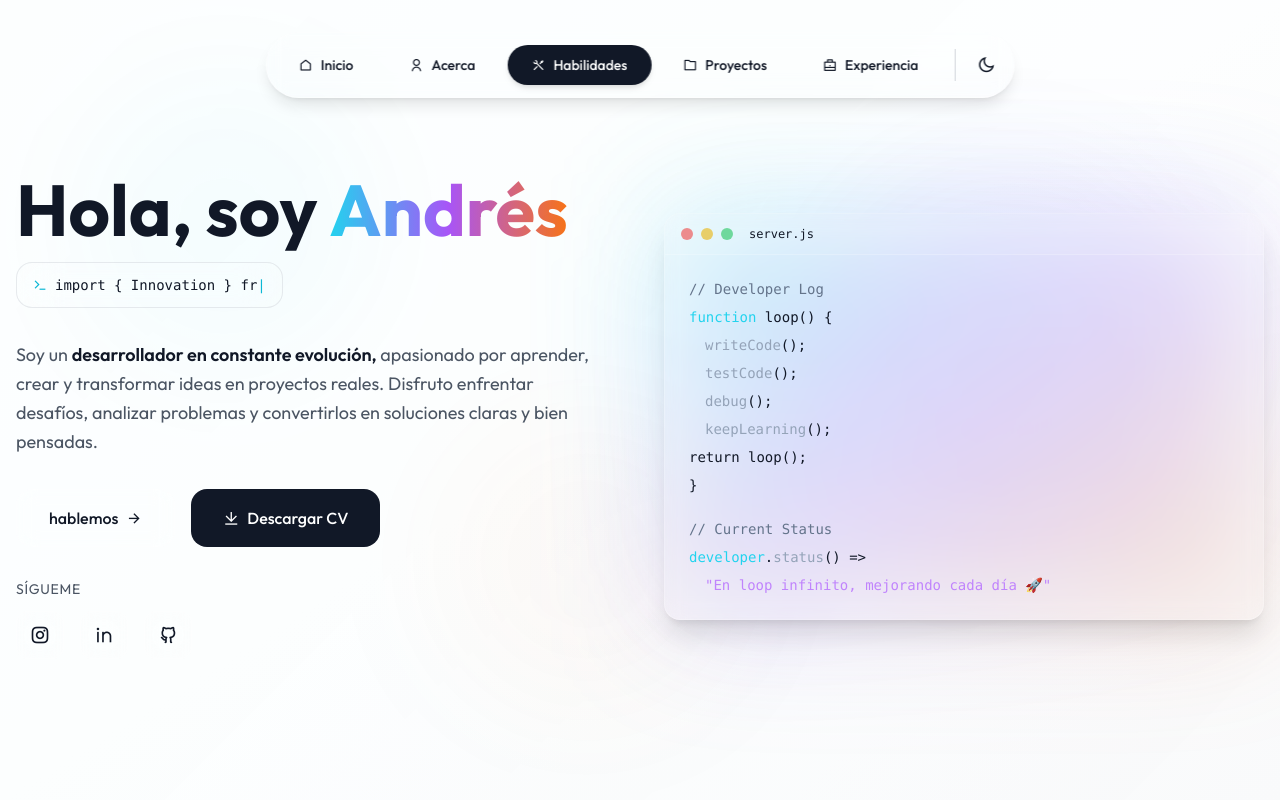
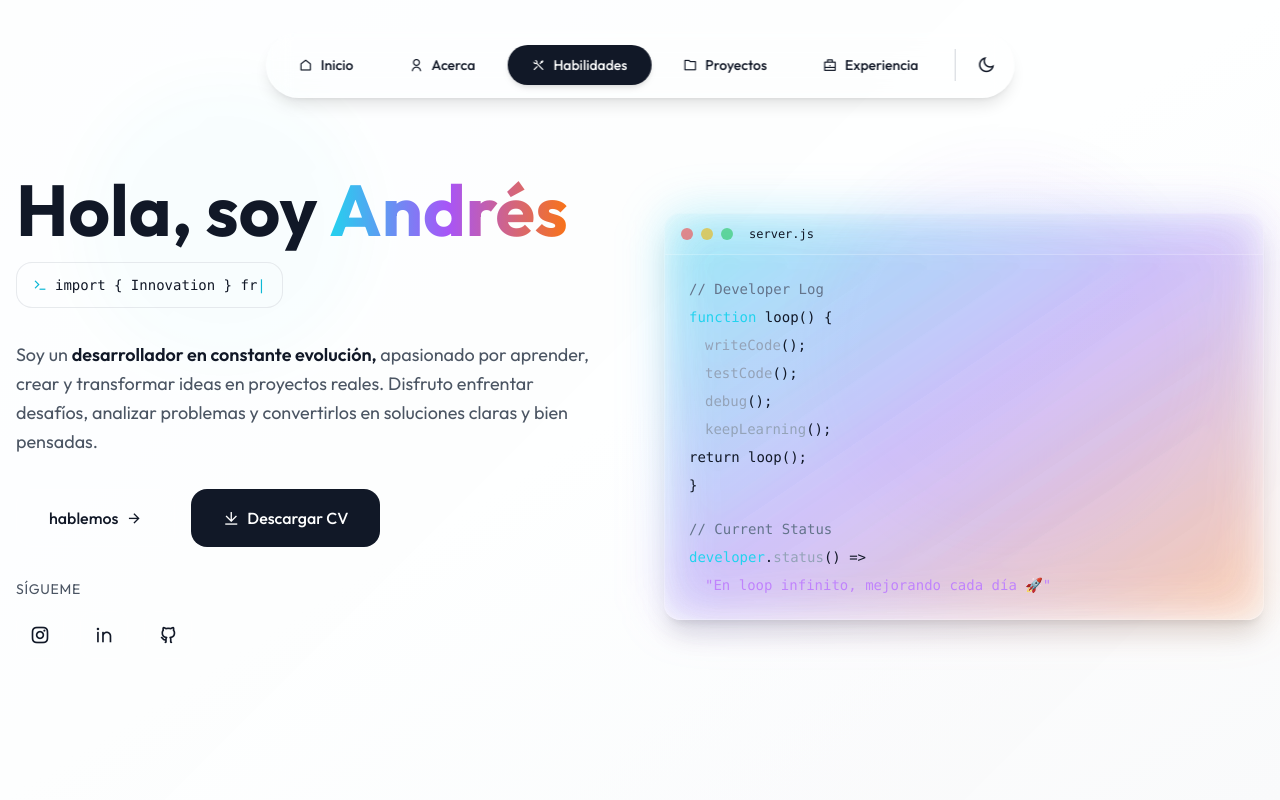
Before and after one commit to AndwSX/Portfolio, a Next.js app: page / in a window 1280 px wide. Shown: the top 800 px of the page. Built offline with nearby package versions, Linux system fonts and the light colour scheme.

Commit message:
Optimizacion y fadein fadeout sections

```diff
--- a/src/app/globals.css
+++ b/src/app/globals.css
@@ -4,22 +4,26 @@
 @tailwind components;
 @tailwind utilities;
 
-/* Glass effect styles */
+/* Glass effect styles - Optimized for performance */
 @layer components {
   .glass {
-    @apply bg-white/10 backdrop-blur-[20px] border border-white/30;
+    @apply bg-white/10 backdrop-blur-[10px] border border-white/30;
+    will-change: transform;
   }
 
   .dark .glass {
-    @apply bg-black/10 backdrop-blur-[20px] border border-white/10;
+    @apply bg-black/10 backdrop-blur-[10px] border border-white/10;
+    will-change: transform;
   }
 
   .glass-strong {
-    @apply bg-white/5 backdrop-blur-[10px] border border-white/40;
+    @apply bg-white/5 backdrop-blur-[12px] border border-white/40;
+    will-change: transform;
   }
 
   .dark .glass-strong {
-    @apply bg-black/5 backdrop-blur-[30px] border border-white/15;
+    @apply bg-black/5 backdrop-blur-[12px] border border-white/15;
+    will-change: transform;
   }
 
   /* Gradient text */
@@ -192,3 +196,35 @@ html {
 .animate-scale-up {
   animation: scale-up 0.4s ease-out;
 }
+
+/* Viewport fade animations */
+@keyframes fadeInUp {
+  from {
+    opacity: 0;
+    transform: translateY(30px);
+  }
+  to {
+    opacity: 1;
+    transform: translateY(0);
+  }
+}
+
+@keyframes fadeOut {
+  from {
+    opacity: 1;
+    transform: translateY(0);
+  }
+  to {
+    opacity: 0;
+    transform: translateY(-20px);
+  }
+}
+
+.section-visible {
+  animation: fadeInUp 0.8s ease-out forwards;
+}
+
+.section-hidden {
+  opacity: 0;
+  transform: translateY(30px);
+}
--- a/src/components/AnimatedBackground.tsx
+++ b/src/components/AnimatedBackground.tsx
@@ -2,15 +2,11 @@ export default function AnimatedBackground() {
   return (
     <div className="fixed inset-0 -z-10 overflow-hidden">
       <div className="absolute inset-0 bg-gradient-to-br from-white via-white to-gray-50 dark:from-black dark:via-black dark:to-black"></div>
-      <div className="absolute inset-0 opacity-30">
-        <div className="absolute top-20 left-20 w-72 h-72 bg-cyan-400/20 rounded-full blur-3xl animate-pulse"></div>
+      <div className="absolute inset-0 opacity-20">
+        <div className="absolute top-20 left-20 w-72 h-72 bg-cyan-400/20 rounded-full blur-xl animate-pulse"></div>
         <div
-          className="absolute top-40 right-20 w-96 h-96 bg-purple-500/20 rounded-full blur-3xl animate-pulse"
-          style={{ animationDelay: '1s' }}
-        ></div>
-        <div
-          className="absolute bottom-20 left-1/3 w-80 h-80 bg-orange-500/20 rounded-full blur-3xl animate-pulse"
-          style={{ animationDelay: '2s' }}
+          className="absolute top-40 right-20 w-96 h-96 bg-purple-500/20 rounded-full blur-xl animate-pulse"
+          style={{ animationDelay: '1s', animationDuration: '3s' }}
         ></div>
         <div className="absolute inset-0 bg-gradient-animate animate-gradient"></div>
       </div>
--- a/src/components/sections/AboutSection.tsx
+++ b/src/components/sections/AboutSection.tsx
@@ -1,17 +1,21 @@
 "use client";
 
-import { HIGHLIGHTS, EDUCATION  } from '@/lib/constants'
+import { HIGHLIGHTS, EDUCATION } from '@/lib/constants'
+import { useIntersectionObserver } from '@/hooks/useIntersectionObserver';
 
 export default function AboutSection() {
+  const { targetRef, isIntersecting } = useIntersectionObserver({ threshold: 0.2 });
   return (
     <section
+      ref={targetRef}
       id="acerca"
-      className="min-h-screen flex items-center justify-center px-4 py-24"
+      className={`min-h-screen flex items-center justify-center px-4 py-24 transition-all duration-700 ${isIntersecting ? 'section-visible' : 'section-hidden'
+        }`}
     >
       <div className="container max-w-7xl mx-auto">
         <div className="grid lg:grid-cols-2 gap-12 items-center">
           <div className="relative animate-scale-in order-2 lg:order-1">
-            <div className="absolute inset-0 bg-gradient-to-br from-blue-500/20 via-cyan-500/20 to-purple-500/20 rounded-3xl blur-3xl animate-pulse"></div>
+            <div className="absolute inset-0 bg-gradient-to-br from-blue-500/20 via-cyan-500/20 to-purple-500/20 rounded-3xl blur-xl animate-pulse"></div>
             <div className="relative glass-strong rounded-3xl p-8 shadow-2xl animate-float overflow-hidden">
               <div className="w-full aspect-square bg-gradient-to-br from-blue-500/10 to-cyan-500/10 rounded-2xl flex items-center justify-center">
                 <i className="ri-terminal-box-line text-9xl text-blue-500/30"></i>
--- a/src/components/sections/ExperienceSection.tsx
+++ b/src/components/sections/ExperienceSection.tsx
@@ -2,13 +2,20 @@ import { useState } from 'react';
 
 import { EXPERIENCES } from "@/lib/constants";
 import { ExperienceTimeline } from "@/components/ui/ExperienceCard";
+import { useIntersectionObserver } from '@/hooks/useIntersectionObserver';
 
 
 export default function ExperienceSection() {
   const [activeId, setActiveId] = useState<number | null>(1);
+  const { targetRef, isIntersecting } = useIntersectionObserver({ threshold: 0.2 });
 
   return (
-    <section id="experiencia" className="min-h-screen flex items-center justify-center px-4 pb-24 pt-80">
+    <section
+      ref={targetRef}
+      id="experiencia"
+      className={`min-h-screen flex items-center justify-center px-4 pb-24 pt-80 transition-all duration-700 ${isIntersecting ? 'section-visible' : 'section-hidden'
+        }`}
+    >
       <div className="container max-w-6xl mx-auto">
         {/* Header */}
         <div className="text-center mb-16 space-y-4">
--- a/src/components/sections/HeroSection.tsx
+++ b/src/components/sections/HeroSection.tsx
@@ -2,19 +2,22 @@
 
 import { useEffect, useState } from "react";
 import SocialLinks from "@/components/ui/SocialLinks";
+import { useIntersectionObserver } from "@/hooks/useIntersectionObserver";
+
+// Move texts outside component to prevent re-renders
+const texts = [
+  "import { Innovation } from 'creativity';",
+  "const developer = new AIEngineer();",
+  "console.log('Building the future...');",
+  "const passion = AI + WebDev + Design;",
+];
 
 export default function HeroSection() {
   const [displayText, setDisplayText] = useState("");
   const [textIndex, setTextIndex] = useState(0);
   const [charIndex, setCharIndex] = useState(0);
   const [isDeleting, setIsDeleting] = useState(false);
-
-  const texts = [
-    "import { Innovation } from 'creativity';",
-    "const developer = new AIEngineer();",
-    "console.log('Building the future...');",
-    "const passion = AI + WebDev + Design;",
-  ];
+  const { targetRef, isIntersecting } = useIntersectionObserver({ threshold: 0.2 });
 
   useEffect(() => {
     const currentText = texts[textIndex];
@@ -46,12 +49,14 @@ export default function HeroSection() {
     );
 
     return () => clearTimeout(timer);
-  }, [charIndex, isDeleting, textIndex, texts]);
+  }, [charIndex, isDeleting, textIndex]);
 
   return (
     <section
+      ref={targetRef}
       id="inicio"
-      className="min-h-screen flex items-center justify-center px-4 pt-24 pb-16"
+      className={`min-h-screen flex items-center justify-center px-4 pt-24 pb-16 transition-all duration-700 ${isIntersecting ? 'section-visible' : 'section-hidden'
+        }`}
     >
       <div className="container max-w-7xl mx-auto">
         <div className="grid lg:grid-cols-2 gap-12 items-center">
@@ -99,8 +104,8 @@ export default function HeroSection() {
 
           <div className="hidden lg:block">
             <div className="relative animate-float">
-              <div className="absolute inset-0 bg-gradient-to-br from-cyan-400/10 to-transparent rounded-3xl blur-3xl" />
-              <div className="absolute inset-0 bg-gradient-to-br from-cyan-400/20 via-purple-500/20 to-orange-500/20 rounded-3xl blur-3xl animate-pulse"></div>
+              <div className="absolute inset-0 bg-gradient-to-br from-cyan-400/10 to-transparent rounded-3xl blur-xl" />
+              <div className="absolute inset-0 bg-gradient-to-br from-cyan-400/20 via-purple-500/20 to-orange-500/20 rounded-3xl blur-xl animate-pulse"></div>
 
               <div className="relative code-card overflow-hidden">
                 {/* Header */}
--- a/src/components/sections/ProjectsSection.tsx
+++ b/src/components/sections/ProjectsSection.tsx
@@ -2,6 +2,7 @@ import { useState, useEffect, useRef } from "react";
 import { PROJECTS } from "@/lib/constants";
 import { Modal, ProjectCard } from "@/components/ui/ProjectCard";
 import { Project } from "@/lib/types";
+import { useIntersectionObserver } from "@/hooks/useIntersectionObserver";
 
 export default function ProjectsSection() {
   const [currentIndex, setCurrentIndex] = useState<number>(0);
@@ -11,6 +12,7 @@ export default function ProjectsSection() {
   const [startX, setStartX] = useState<number>(0);
   const [scrollLeft, setScrollLeft] = useState<number>(0);
   const [isPaused, setIsPaused] = useState<boolean>(false);
+  const { targetRef, isIntersecting } = useIntersectionObserver({ threshold: 0.2 });
 
   const scrollToProject = (index: number) => {
     if (scrollContainerRef.current) {
@@ -32,12 +34,16 @@ export default function ProjectsSection() {
     }
   };
 
-  // Detectar scroll y actualizar el índice activo
+  // Detectar scroll y actualizar el índice activo - Optimizado con throttling
   useEffect(() => {
     const container = scrollContainerRef.current;
     if (!container) return;
 
+    let rafId: number;
     const handleScroll = () => {
+      if (rafId) return; // Throttle con requestAnimationFrame
+
+      rafId = requestAnimationFrame(() => {
         const containerCenter = container.scrollLeft + container.offsetWidth / 2;
         const cards = container.querySelectorAll(".project-card");
 
@@ -58,14 +64,19 @@ export default function ProjectsSection() {
         if (closestIndex !== currentIndex) {
           setCurrentIndex(closestIndex);
         }
+        rafId = 0;
+      });
     };
 
-    container.addEventListener("scroll", handleScroll);
+    container.addEventListener("scroll", handleScroll, { passive: true });
 
     // Inicializar en el primer proyecto
     handleScroll();
 
-    return () => container.removeEventListener("scroll", handleScroll);
+    return () => {
+      container.removeEventListener("scroll", handleScroll);
+      if (rafId) cancelAnimationFrame(rafId);
+    };
   }, [currentIndex]);
 
   // Auto-play del carrusel
@@ -116,8 +127,10 @@ export default function ProjectsSection() {
 
   return (
     <section
+      ref={targetRef}
       id="proyectos"
-      className="min-h-screen flex items-center justify-center px-4 py-24"
+      className={`min-h-screen flex items-center justify-center px-4 py-24 transition-all duration-700 ${isIntersecting ? 'section-visible' : 'section-hidden'
+        }`}
     >
       <div className="container max-w-7xl mx-auto">
         {/* Header */}
@@ -184,8 +197,7 @@ export default function ProjectsSection() {
                 }}
                 className={`
                   h-2 rounded-full transition-all duration-300
-                  ${
-                    index === currentIndex
+                  ${index === currentIndex
                     ? "w-8 bg-cyan-500"
                     : "w-2 bg-gray-300 dark:bg-gray-700 hover:bg-cyan-400"
                   }
--- a/src/components/sections/SkillsSection.tsx
+++ b/src/components/sections/SkillsSection.tsx
@@ -2,11 +2,18 @@
 
 import SkillCard from '@/components/ui/SkillCard'
 import { SKILLS } from '@/lib/constants'
+import { useIntersectionObserver } from '@/hooks/useIntersectionObserver';
 
 
 export default function SkillsSection() {
+  const { targetRef, isIntersecting } = useIntersectionObserver({ threshold: 0.2 });
   return (
-    <section id="skills" className="min-h-screen flex items-center justify-center px-4 py-80">
+    <section
+      ref={targetRef}
+      id="skills"
+      className={`min-h-screen flex items-center justify-center px-4 py-80 transition-all duration-700 ${isIntersecting ? 'section-visible' : 'section-hidden'
+        }`}
+    >
       <div className="container max-w-7xl mx-auto">
         <div className="grid lg:grid-cols-12 gap-12 lg:gap-16">
 
--- /dev/null
+++ b/src/hooks/useIntersectionObserver.ts
@@ -0,0 +1,44 @@
+import { useEffect, useRef, useState } from 'react';
+
+interface UseIntersectionObserverOptions {
+  threshold?: number;
+  rootMargin?: string;
+  triggerOnce?: boolean;
+}
+
+export function useIntersectionObserver(
+  options: UseIntersectionObserverOptions = {}
+) {
+  const { threshold = 0.1, rootMargin = '0px', triggerOnce = false } = options;
+  const [isIntersecting, setIsIntersecting] = useState(false);
+  const [hasIntersected, setHasIntersected] = useState(false);
+  const targetRef = useRef<HTMLElement>(null);
+
+  useEffect(() => {
+    const target = targetRef.current;
+    if (!target) return;
+
+    // Si ya intersectó y triggerOnce está activo, no hacer nada
+    if (triggerOnce && hasIntersected) return;
+
+    const observer = new IntersectionObserver(
+      ([entry]) => {
+        const isVisible = entry.isIntersecting;
+        setIsIntersecting(isVisible);
+
+        if (isVisible && !hasIntersected) {
+          setHasIntersected(true);
+        }
+      },
+      { threshold, rootMargin }
+    );
+
+    observer.observe(target);
+
+    return () => {
+      observer.disconnect();
+    };
+  }, [threshold, rootMargin, triggerOnce, hasIntersected]);
+
+  return { targetRef, isIntersecting };
+}
```
Lines whose indentation alone changed are shown as unchanged.
